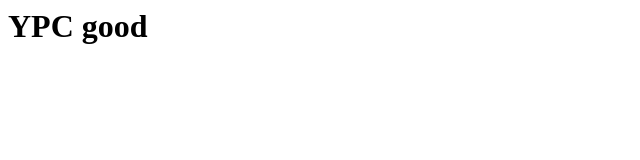
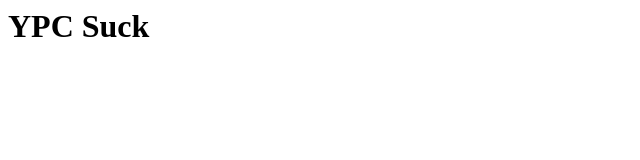
Before and after one commit to KokFungW20/KokFungW20.github.io, a plain HTML site: page index.html in a window 1280 px wide. Shown: the full height of the page, 0-640 px from the left. Drawn offline with Linux system fonts and the light colour scheme.

Commit message:
Update index.html

```diff
--- a/index.html
+++ b/index.html
@@ -4,6 +4,6 @@
 
 </head>
 <body>
-    <h1> YPC good </h1>
+    <h1> YPC Suck </h1>
 </body>
 </html>
```
